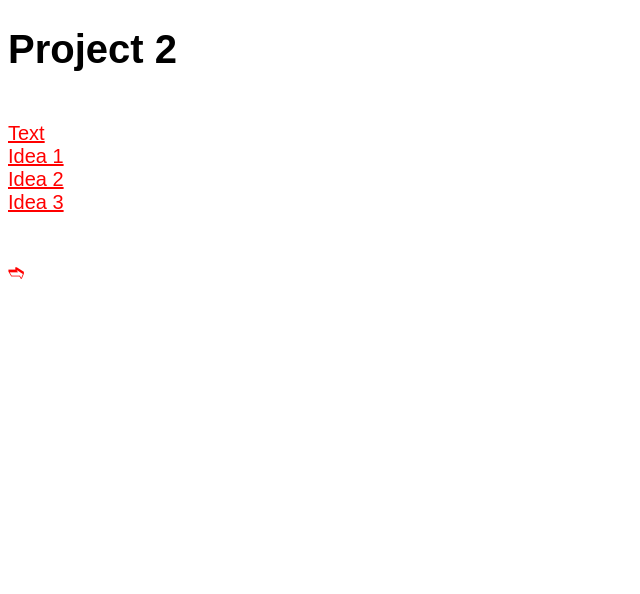
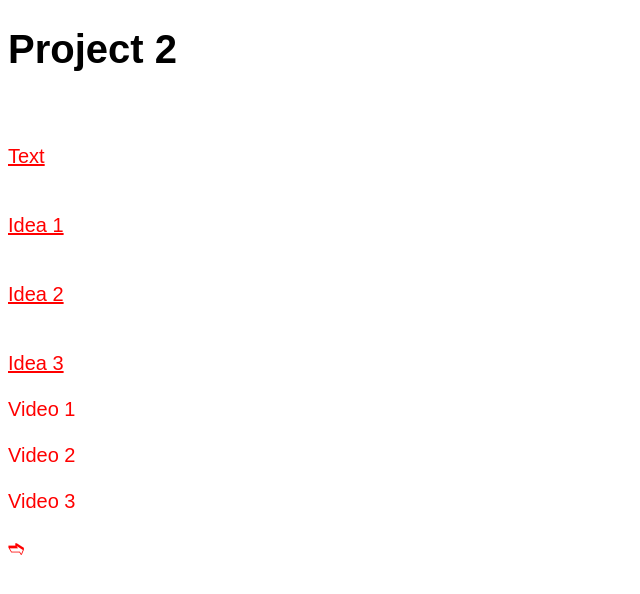
Before and after one commit to tahliayap/tahliayap.github.io, a plain HTML site: page Repost/index.html in a window 1280 px wide. Shown: the whole page, without its empty margins (0-640 px from the left). Drawn offline with Linux system fonts and the light colour scheme.

Commit message:
Repost upload

```diff
--- a/Repost/index.html
+++ b/Repost/index.html
@@ -3,16 +3,40 @@
 	<head>
 		<title>First Name Last Name</title>
     <link rel="stylesheet" type="text/css" href="assets/css/style.css">
+
+		<style media="screen">
+			body {
+				font-family: arial;
+			}
+		</style>
 	</head>
 	<body>
 
 		<h1>Project 2</h1> <br>
+		<br>
 		<a href="text.html">Text</a> <br>
+		<br>
+		<br>
 		<a href="idea1.html">Idea 1</a> <br>
+		<br>
+		<br>
 		<a href="idea2.html">Idea 2</a> <br>
+		<br>
+		<br>
 		<a href="idea3.html">Idea 3</a>
 <br>
 <br>
+<a href='https://www.youtube.com/watch?v=ARxNQdz7VLE'style="text-decoration: none;">Video 1</a>
+<br>
+<br>
+<a href='https://www.youtube.com/watch?v=CMgj4WaGb0c'style="text-decoration: none;">Video 2</a>
+<br>
+<br>
+<a href='https://www.youtube.com/watch?v=nSOQjWyj5GU&t=66s'style="text-decoration: none;">Video 3</a>
+
+
+<br>
+
 <br>
 <a href='../15_variations/index.html'style="text-decoration: none;">&#10156;</a>
 
```
